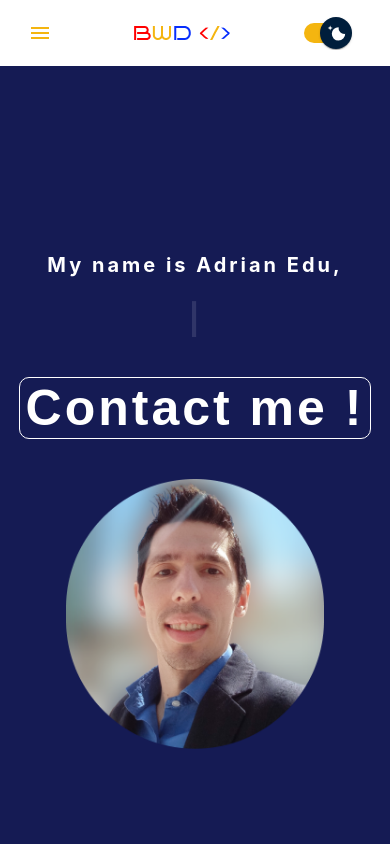
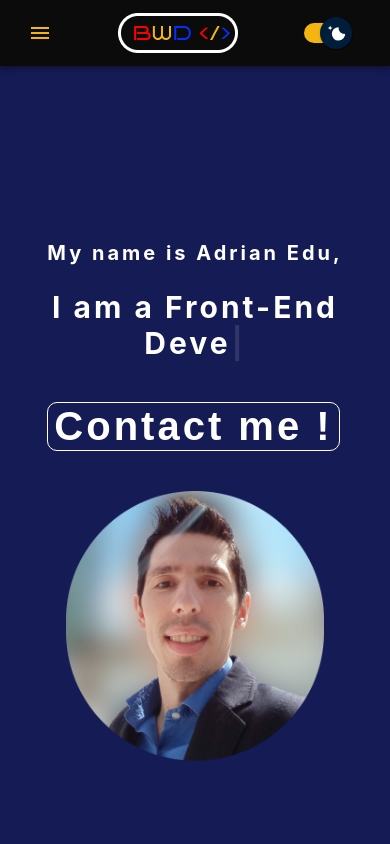
Before and after one commit to Adrian-Edu/best-web-design, a React (Create React App) app: page / in a window 390 px wide. Shown: the top 844 px of the page. Built offline with nearby package versions, Linux system fonts and the light colour scheme.

Commit message:
am rezolvat bugurile dupa animatie

```diff
--- a/src/components/navbar/Navbar.jsx
+++ b/src/components/navbar/Navbar.jsx
@@ -13,7 +13,6 @@ import LogoBWD from "../../assets/LogoBWD.png";
 import "./Navbar.css";
 import Switch from "../switch/Switch";
 import { Link } from "react-router-dom";
-import "animate.css";
 
 function ResponsiveAppBar(props) {
   const [anchorElNav, setAnchorElNav] = React.useState(null);
@@ -46,11 +45,7 @@ function ResponsiveAppBar(props) {
   };
 
   return (
-    <AppBar
-      class="animate__animated animate__backInDown"
-      position="relative"
-      sx={{ backgroundColor: "rgb(12, 11, 11)" }}
-    >
+    <AppBar position="relative" sx={{ backgroundColor: "rgb(12, 11, 11)" }}>
       <Container maxWidth="xxl">
         <Toolbar disableGutters>
           <Typography
--- a/src/pages/contact/contactpage.css
+++ b/src/pages/contact/contactpage.css
@@ -222,7 +222,6 @@ label {
 
 @media screen and (max-width: 600px) {
   .container-contact span {
-    font-size: 12.5px;
     font-weight: 600;
   }
   .contact-message {
--- a/src/pages/home/Home.css
+++ b/src/pages/home/Home.css
@@ -71,6 +71,9 @@ h2 {
     font-size: 30px;
     text-align: center;
   }
+  .remove-format-footer-home > button {
+    font-size: 40px;
+  }
 }
 
 @media screen and (max-width: 500px) {
--- a/src/pages/home/Home.jsx
+++ b/src/pages/home/Home.jsx
@@ -46,7 +46,10 @@ function Home(props) {
           >
             <Typewriter
               options={{
-                strings: ["  Front-End Developer.", " Web Developer."],
+                strings: [
+                  "I am a Front-End <br/> Developer.",
+                  " Web Developer.",
+                ],
                 autoStart: true,
                 loop: true,
               }}
```
